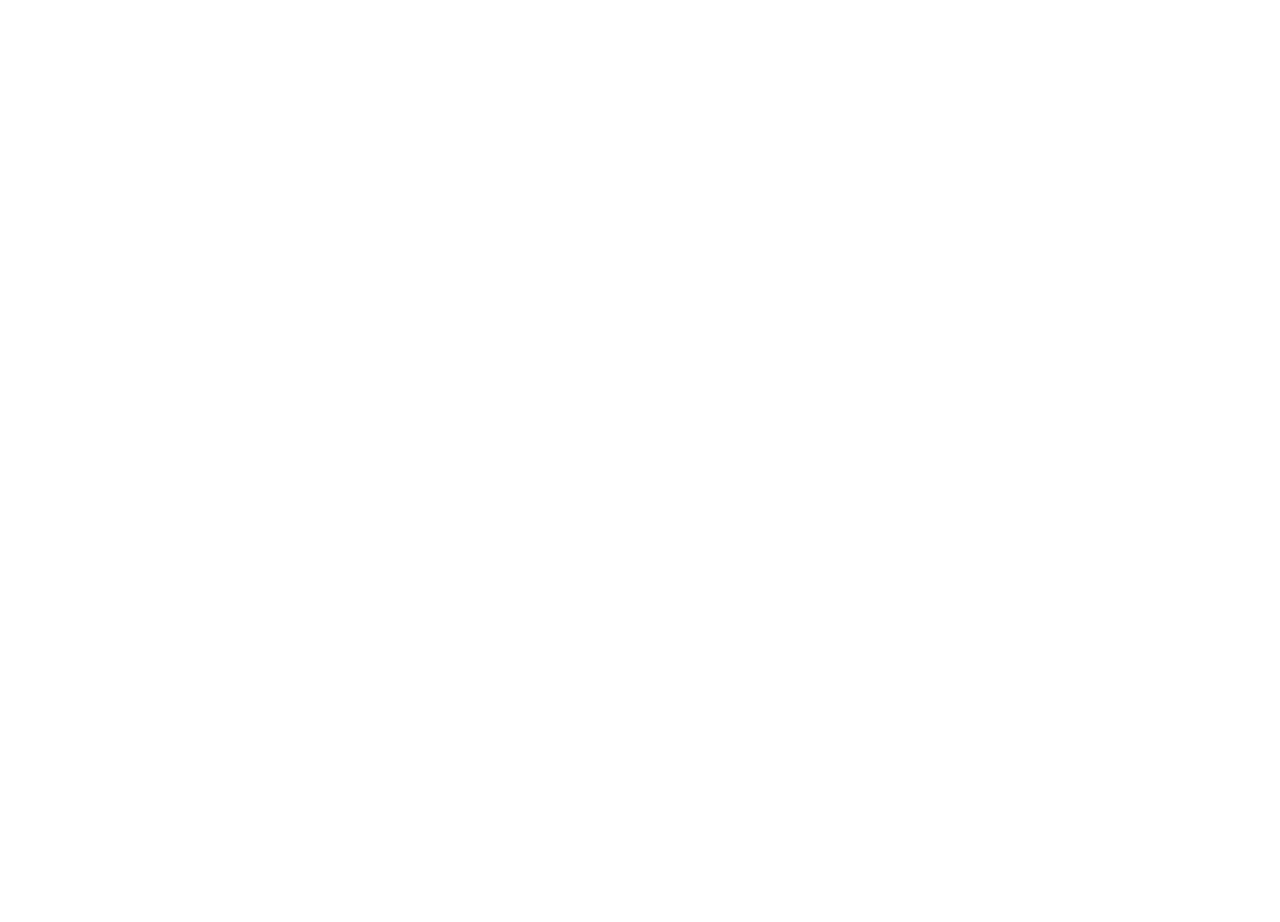
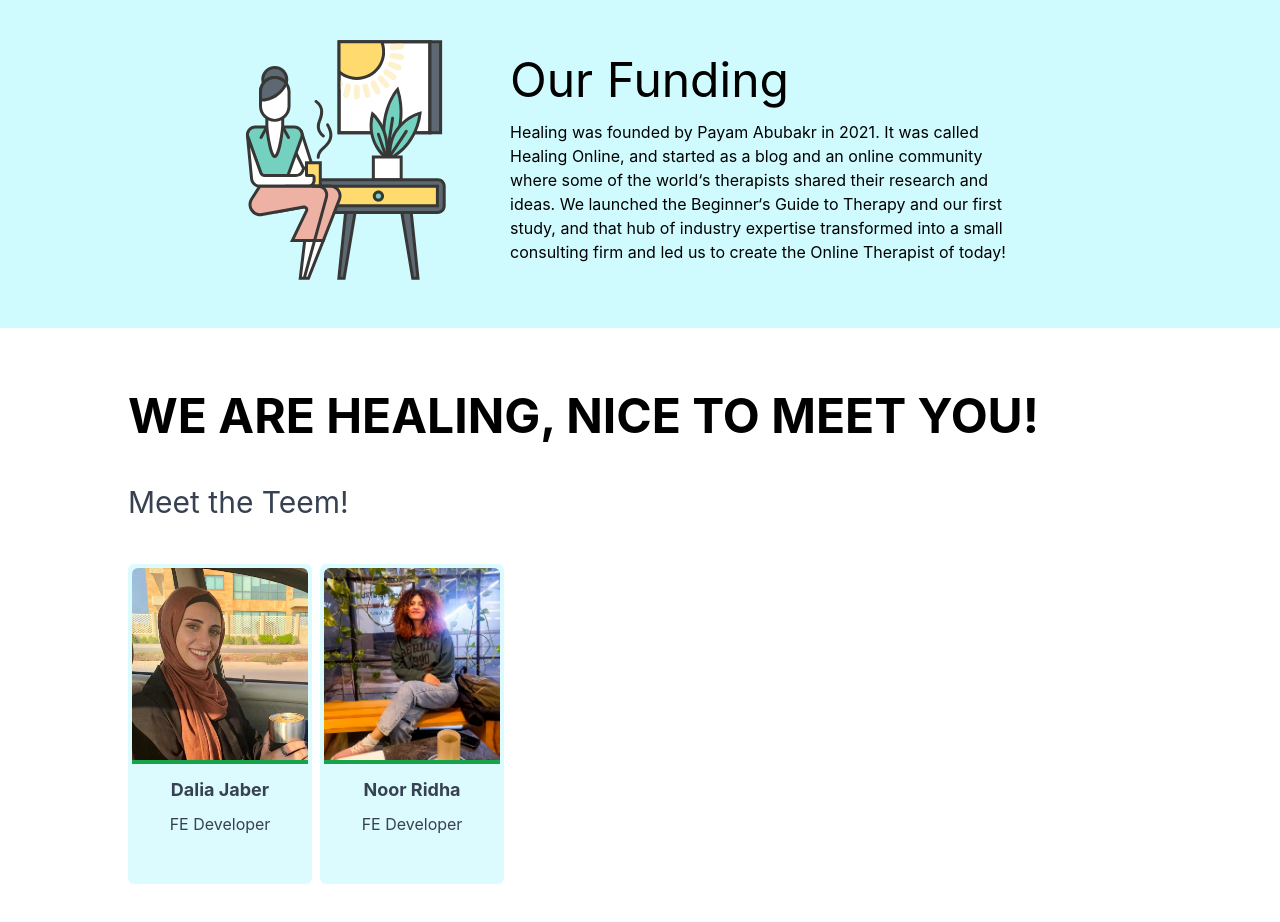
Before and after one commit to daliaJR/capstone-project, a React (Create React App) app: page /about in a window 1280 px wide. Before the commit this address had no page. Shown: the part 440-1362 px from the top of the page. Before the commit the page ends 800 px from the top, so only its background shows below. Built offline with nearby package versions, Linux system fonts and the light colour scheme.

Commit message:
add team section to about section

```diff
--- a/src/App.jsx
+++ b/src/App.jsx
@@ -5,7 +5,10 @@ import Resource from './pages/Resource';
 import './App.css';
 import Contact from './features/counter/Contact';
 import ThankYou from './pages/ThankYou';
-import Footer from "./components/Footer"
+import Footer from "./components/Footer";
+import About from "./components/about/About";
+// import Team from "./components/about/Team";
+
 
 function App() {
   return (
@@ -16,6 +19,8 @@ function App() {
           <Route path="/contact" element={<Contact />} />
           <Route path="/resource" element={<Resource />} />
           <Route path="/thankyou" element={<ThankYou />} />
+          <Route path="/about" element={<About />} />
+          {/* <Route path="/team" element={<Team />} /> */}
           <Route path="/footer" element={<Footer />} />
         </Routes>
       </Router>
--- a/src/components/about/About.js
+++ b/src/components/about/About.js
@@ -1,6 +1,9 @@
 import React from 'react';
 import AboutHeader from './AboutHeader';
 import AboutBody from './AboutBody';
+import Team from "./Team";
+import dalia from '../../images/dalia.jpg';
+import noor from '../../images/noor.jpg';
 import './style.css';
 
 export default function About() {
@@ -8,6 +11,14 @@ export default function About() {
     <div data-testid="about-page">
       <AboutHeader />
       <AboutBody />
+      <div className='flex flex-col gap-3 px-[8rem] py-[4rem]'>
+        <h3 className='text-3xl lg:text-5xl font-bold uppercase self-center lg:self-start'>we are healing, nice to meet you!</h3>
+        <p className='text-gray-700 py-8 text-2xl lg:text-3xl self-center lg:self-start'>Meet the Teem!</p>
+        <div className='flex justify-start gap-2'>
+          <Team img={dalia} name="Dalia Jaber" title="FE Developer"/>
+          <Team img={noor} name="Noor Ridha" title="FE Developer"/>
+        </div>
+      </div>
     </div>
   );
 }
--- a/src/components/about/AboutBody.js
+++ b/src/components/about/AboutBody.js
@@ -8,7 +8,7 @@ export default function AboutBody() {
         <img src={therapistImg} alt="therapist" className="w-60	h-60" />
       </div>
       <div className="body flex flex-col justify-center items-center p-8 gap-4 lg:w-[36rem]">
-        <h2 className="text-4xl lg:text-2xl lg:self-start">Our Funding</h2>
+        <h2 className="text-4xl lg:text-5xl lg:self-start">Our Funding</h2>
         <p className="">
           Healing was founded by Payam Abubakr in 2021. It was called Healing
           Online, and started as a blog and an online community where some of
--- a/src/components/about/AboutHeader.js
+++ b/src/components/about/AboutHeader.js
@@ -3,15 +3,11 @@ import React from 'react';
 export default function AboutHeader() {
   return (
     <div className="aboutHeader flex flex-col gap-3 justify-start items-start px-[8rem] py-[4rem]">
-      {/* <div className="aboutHeader sm:h-fit sm:w-88  sm:px-20 lg:px-32 py-12 lg:flex lg:flex-col lg:justify-center "></div> */}
       <div className="aboutTitle  py-[2rem]">
-        {/* <div className="aboutTitle py-8 bg-white sm:px-10"> */}
         <h1 className="text-4xl lg:text-6xl py-2">Healing</h1>
-        {/* <h1 className="text-6xl py-2">Healing</h1> */}
         <p className="text-stone-500	">Some cool one liner!</p>
       </div>
       <div className="aboutContent">
-        {/* <div className="aboutContent sm:h-fit h-24 sm:px-10 sm:py-4"> */}
         <p>
           At Healing, we believe there is a better way to do things. A more
           valuable way where customers are earned rather than bought.
--- /dev/null
+++ b/src/components/about/Team.js
@@ -0,0 +1,21 @@
+import React from 'react';
+
+export default function Team({img, name, title}){
+    return (
+        <div>
+
+            <div className="bg-cyan-100/75  rounded-md p-1 pb-[3rem] flex flex-col justify-center">
+                <div>
+                    <img src={img} alt={name} className='rounded-t-md w-44 h-48 object-cover' />
+                </div>
+                <div className="bg-green-600 h-1">{}</div>
+                <div className="flex justify-center items-center flex-col gap-2 mt-3">
+                    <h4 className="text-lg font-bold text-gray-700">{name}</h4>
+                    <p className="text-md text-gray-700">{title}</p>
+                </div>
+            </div>
+
+        </div>
+
+    );
+}
```
Also changed, not shown: src/images/dalia.jpg (added), src/images/noor.jpg (added).
